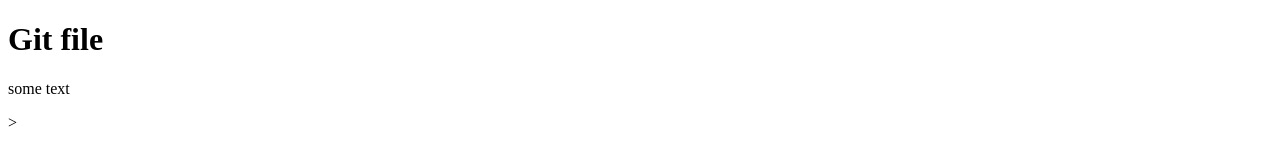
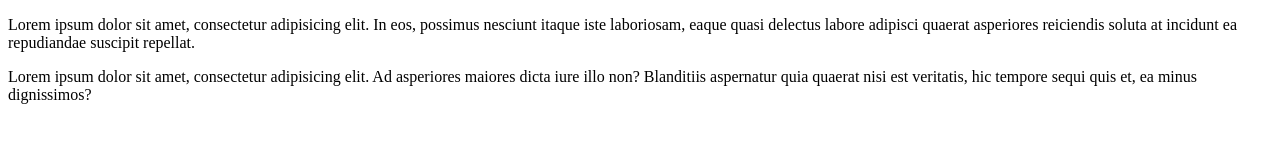
Before and after one commit to Meiirimbek/site, a plain HTML site: page index.html in a window 1280 px wide. Drawn offline with Linux system fonts and the light colour scheme.

Commit message:
third commit

```diff
--- a/index.html
+++ b/index.html
@@ -6,8 +6,7 @@
 	<link rel="stylesheet" href="css/styles.css">
 </head>
 <body>
-	<h1>Git file</h1>
-	<p>some text</p>>
-
+	<p>Lorem ipsum dolor sit amet, consectetur adipisicing elit. In eos, possimus nesciunt itaque iste laboriosam, eaque quasi delectus labore adipisci quaerat asperiores reiciendis soluta at incidunt ea repudiandae suscipit repellat.</p>
+	<p>Lorem ipsum dolor sit amet, consectetur adipisicing elit. Ad asperiores maiores dicta iure illo non? Blanditiis aspernatur quia quaerat nisi est veritatis, hic tempore sequi quis et, ea minus dignissimos?</p>
 </body>
 </html>
```
